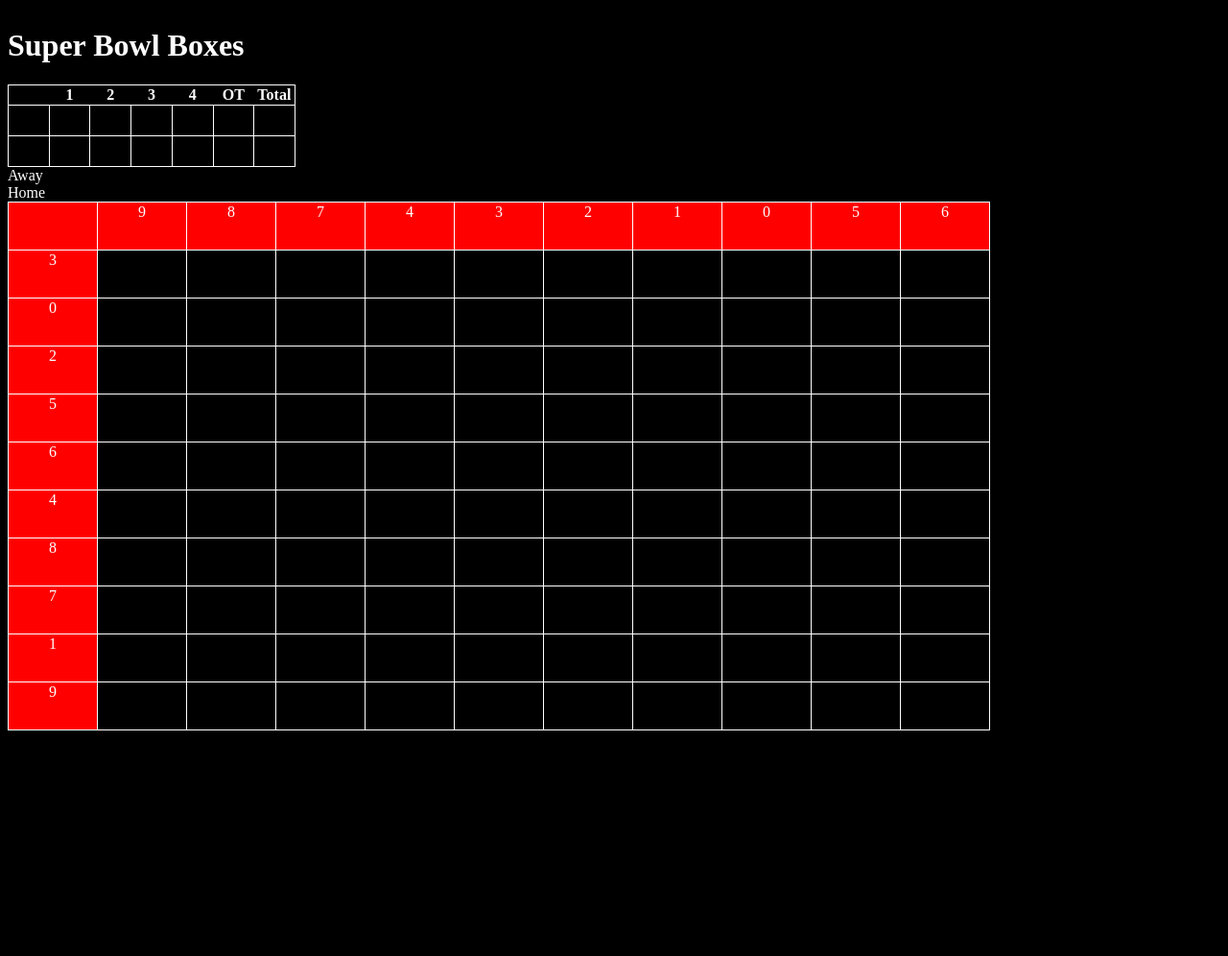
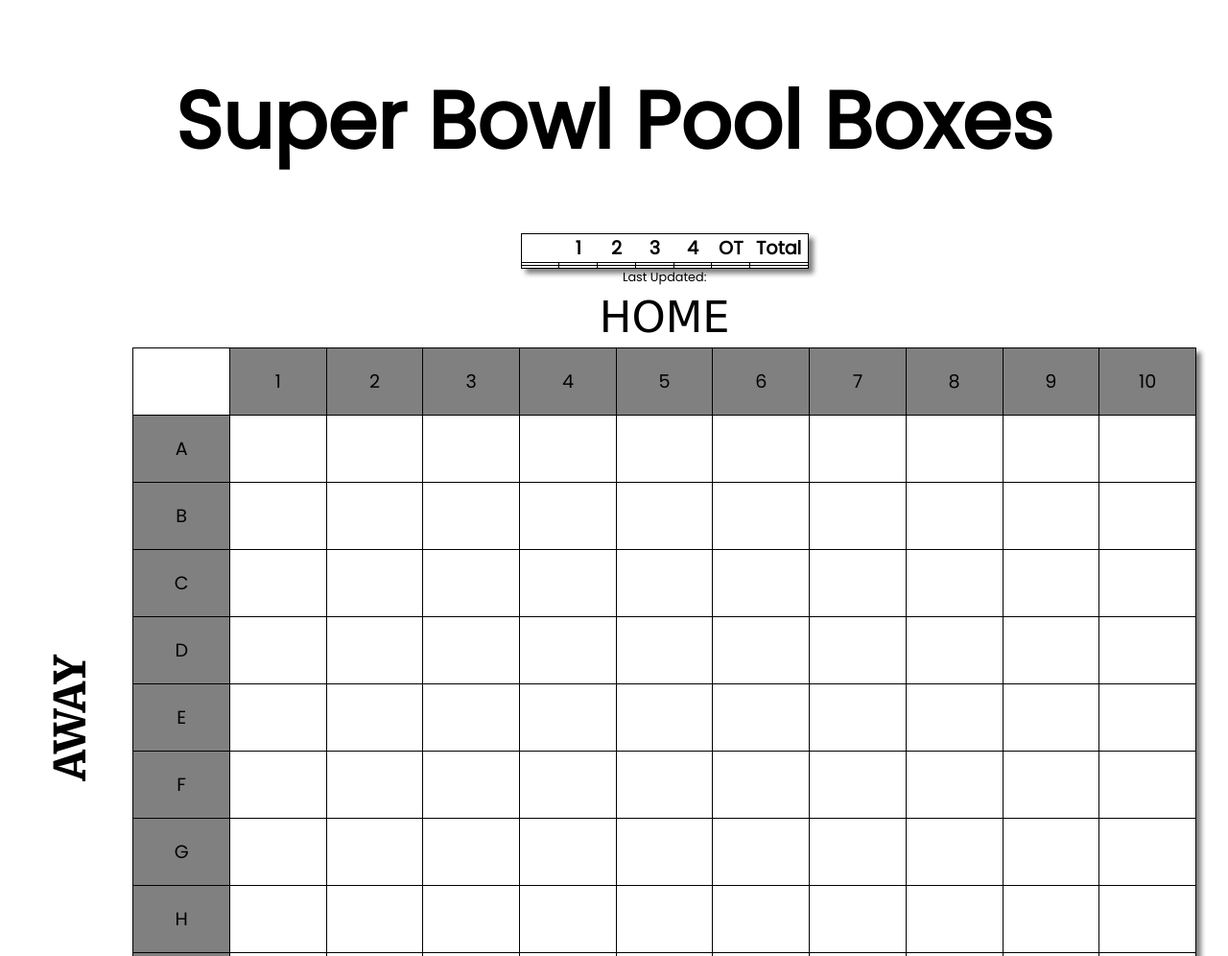
Before and after one commit to cjhaviland/superbowl-boxes-live, a website: page views/index.html in a window 1280 px wide. Shown: the top 996 px of the page at 96% size. Before the commit the page ends 858 px from the top, so only its background shows below. Drawn offline with nearby package versions, Linux system fonts and the light colour scheme; no server answers; a web font is replaced by a local one.

Commit message:
Better styling and hover effect for finding other grid items

```diff
--- a/data/participants.json
+++ b/data/participants.json
@@ -1,6 +1,3 @@
 {
-  "CJ" : ["1-1", "4-8", "6-9"],
-  "Dom" : ["2-1", "7-3", "5-8", "7-9"],
-  "Jared" : ["9-6", "8-4", "9-3"],
-  "Dave" : ["6-3", "8-3"]
+
 }
--- a/public/client.js
+++ b/public/client.js
@@ -3,8 +3,13 @@
 
 //let numArray = [0,1,2,3,4,5,6,7,8,9];
 let scoreObj = {};
-let awayArray = [9,8,7,4,3,2,1,0,5,6]
-let homeArray = [3,0,2,5,6,4,8,7,1,9]
+//let awayArray = [9,8,7,4,3,2,1,0,5,6]
+//let homeArray = [3,0,2,5,6,4,8,7,1,9]
+let timeout;
+let lastUpdated;
+
+let awayArray = [1,2,3,4,5,6,7,8,9,10];
+let homeArray = ['A', 'B', 'C', 'D', 'E', 'F', 'G', 'H', 'I', 'J']
 
 // Table Elements
 let tableCells = $('td'),
@@ -28,13 +33,13 @@ $(function() {
 
   //}); // End title on click
 
-  // Run once on load
+  // Start API refresh
   scoreboardApi();
 
-  // Every 10 mins refresh API data
-  setInterval(() => {
-    scoreboardApi();
-  }, 600000);
+  // On Hoverfor highlighting
+ $('.superbowl-pool-grid td:not(td[id$="-0"]):gt(9)').hover(function(){
+   $(`td:contains(${ $(this).html() })`).toggleClass('winner');
+ });
 }); // on ready function
 
 
@@ -53,12 +58,25 @@ let fillParticipants = () => {
 // Scoreboard API
 let scoreboardApi = () => {
   $.getJSON('https://spurious-relish.glitch.me/scoreboard', function(data){
-    scoreObj = data.scoreboard.gameScore[1];
+    lastUpdated = data.scoreboard.lastUpdatedOn;
+    scoreObj = data.scoreboard.gameScore[0];
   })
   .done(() => {
     updateScores();
     updateWinners();
   });
+
+  console.log('Refreshed');
+
+  // Every 10 mins refresh API data
+  timeout = setTimeout(function(){
+    scoreboardApi();
+  }, 600000);
+
+  // If the game is over kill the refresh
+  if (scoreObj.isCompleted == 'true'){
+    clearTimeout(timeout);
+  }
 } // end scoreboardApi
 
 // Updates the scorebox
@@ -68,6 +86,9 @@ let updateScores = () => {
 
   awayScoreboard[0].innerHTML = scoreObj.game.awayTeam.Abbreviation;
   homeScoreboard[0].innerHTML = scoreObj.game.homeTeam.Abbreviation;
+  document.querySelector('.away-team-logo').innerHTML = scoreObj.game.awayTeam.Name;
+  document.querySelector('.home-team-logo').innerHTML = scoreObj.game.homeTeam.Name;
+  document.querySelector('#lastUpdated').innerHTML = `Last Updated: ${lastUpdated}`;
 
   if (scoreObj.isInProgress != 'false' || scoreObj.isCompleted == 'true') {
     let quarters = scoreObj.quarterSummary.quarter;
@@ -88,7 +109,7 @@ let updateScores = () => {
   }
 
   if (awayScoreboard[5].innerHTML == '' && homeScoreboard[5].innerHTML == ''){
-    $('td:nth-child(6),th:nth-child(6)').hide();
+    $('#scoreboard-grid td:nth-child(6), th:nth-child(6)').hide();
   }
 
 }// end updateScores
--- a/public/style.css
+++ b/public/style.css
@@ -1,34 +1,43 @@
 /* styles */
 /* called by your view template */
-/*https://cssgrid.cc/css-grid-builder.html#get-grid-builder*/
+/*
+https://cssgrid.cc/css-grid-builder.html#get-grid-builder*
+
+https://scrimba.com/p/pWqLHa/cbVn4t4
+*/
 
 body{
  display: grid;
-  background-color: black;
-  color: white;
+  color: black;
+  font-family: "Poppins", sans-serif;
+  font-size: 1.5vw;
 }
 
 table {
-  table-layout: fixed;
   width: 100%;
-  border: 1px solid white;
+  border: 1px solid black;
   border-collapse: collapse;
+  box-shadow: 5px 5px 5px grey;
 }
 
 td {
-  border: 1px solid white;
+  border: 1px solid black;
   width: calc(100%/11);
   text-align: center;
-  padding-bottom: 30px;
 }
 
 td[id$="-0"] {
-  background-color: red;
+  background-color: gray;
 }
 
-.table{
-  width: 80vw;
-  height: 80vh;
+h1 {
+  margin-left: auto;
+  margin-right: auto;
+  font-size: 6.5vw
+}
+
+.winner {
+  background-color: blue;
 }
 
 #scoreboard-grid {
@@ -36,9 +45,75 @@ td[id$="-0"] {
 }
 
 #row-0 {
- background-color: red;
+ background-color: gray;
 }
 
-.winner {
-  background-color: blue;
+#box-0-0 {
+  background-color: white;
 }
+
+#lastUpdated {
+  font-size: 1vw !important;
+}
+
+.center {
+  display: flex;
+  justify-content: center;
+  align-items: center;
+}
+
+.wrapper{
+  height: 100%;
+  display: grid;
+  grid-template-columns: repeat(12/ 1fr);
+  grid-template-rows: auto 8vh auto;
+  margin-right: 25px;
+  grid-template-areas:
+        ". s s s s s s s s s s s"
+        ". h h h h h h h h h h h"
+        "a g g g g g g g g g g g";
+}
+
+
+.scoreboard{
+  margin-left: auto;
+  margin-right: auto;
+  grid-area: s;
+}
+
+.scoreboard th{
+  padding: 0px;
+}
+
+.away-team-logo{
+  font-family: 'Merriweather', serif;
+  text-transform: uppercase;
+  font-size: 3.5vw;
+  margin: auto;
+  grid-area: a;
+  transform: rotate(270deg);
+
+}
+
+.home-team-logo{
+  font-family: 'Coda', cursive;
+  text-transform: uppercase;
+  font-size: 3.5vw;
+  grid-area: h;
+
+}
+
+.superbowl-pool-grid{
+  background-color: white;
+  grid-area: g;
+
+}
+
+.superbowl-pool-grid table {
+  table-layout: fixed;
+}
+
+.superbowl-pool-grid td {
+  padding-top: 20px;
+  padding-bottom: 20px;
+}
--- a/server.js
+++ b/server.js
@@ -23,9 +23,9 @@ app.get("/", function (request, response) {
 // https://www.mysportsfeeds.com/data-feeds/api-docs#
 // Grabbing live score updates from MySportsFeeds' scoreboard API
 app.get('/scoreboard', function (req, res) {
-  let season_name = '2018-playoff',
+  let season_name = 'current',
   format = 'json',
-  for_date = '20180121',
+  for_date = '20180204',
   url = 'https://api.mysportsfeeds.com/v1.1/pull/nfl/' + season_name + '/scoreboard.' + format + '?fordate=' + for_date,
   auth = 'Basic ' + new Buffer(process.env.USERNAME + ':' + process.env.PASSWORD).toString('base64');
 
--- a/views/index.html
+++ b/views/index.html
@@ -10,23 +10,23 @@
 <!DOCTYPE html>
 <html>
   <head>
-    <title>Welcome to Glitch!</title>
-    <meta name="description" content="A cool thing made with Glitch">
-    <link id="favicon" rel="icon" href="https://glitch.com/edit/favicon-app.ico" type="image/x-icon">
+    <title>Super Bowl Pool Boxes</title>
+    <meta name="description" content="Super Bowl Box Auto Updater">
+    <link id="favicon" rel="icon" href="https://upload.wikimedia.org/wikipedia/commons/thumb/0/0a/PICOL_icon_Football.svg/2000px-PICOL_icon_Football.svg.png" type="image/x-icon">
     <meta charset="utf-8">
     <meta http-equiv="X-UA-Compatible" content="IE=edge">
     <meta name="viewport" content="width=device-width, initial-scale=1">
     <link rel="stylesheet" href="/style.css">
+    <link href="https://fonts.googleapis.com/css?family=Poppins" rel="stylesheet">
+    <link href="https://fonts.googleapis.com/css?family=Coda:800" rel="stylesheet">
+    <link href="https://fonts.googleapis.com/css?family=Coda:800|Merriweather:900" rel="stylesheet">
   </head>
   <body>
-    <header>
-      <h1>
-        Super Bowl Boxes
-      </h1>
-    </header>
-
-    <main>
-      <div id="scoreboard-grid">
+    <h1>
+      Super Bowl Pool Boxes
+    </h1>
+    <div class="wrapper">
+      <div class="scoreboard" id="scoreboard-grid">
         <table>
           <thead>
             <tr>
@@ -60,14 +60,17 @@
             </tr>
           </tbody>
         </table>
+        <span class="center" id="lastUpdated">
+          Last Updated:
+        </span>
       </div>
 
-      <div id="away">Away</div>
+      <div class="away-team-logo center">Away</div>
 
-      <div id="home">Home</div>
+      <div class="home-team-logo center">Home</div>
 
-      <div class="table">
-        <table class="superbowl-pool-grid">
+      <div class="superbowl-pool-grid">
+        <table class="table">
           <tbody>
             <tr id="row-0">
               <td id="box-0-0">&nbsp;</td>
@@ -215,11 +218,7 @@
           </tbody>
         </table>
       </div>
-    </main>
-
-    <footer>
-
-    </footer>
+    </div>
 
     <!-- Your web-app is https, so your scripts need to be too -->
     <script src="https://code.jquery.com/jquery-2.2.1.min.js"
```
